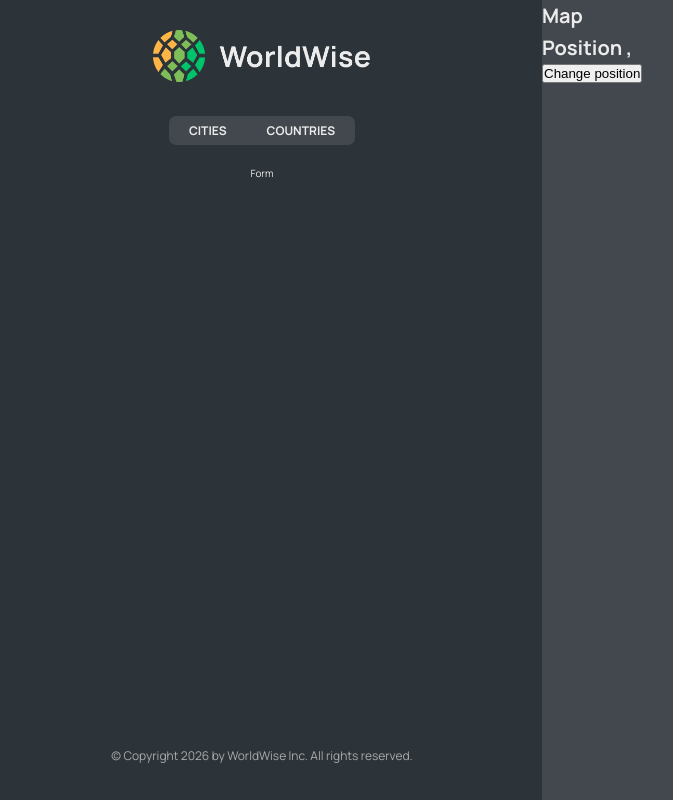
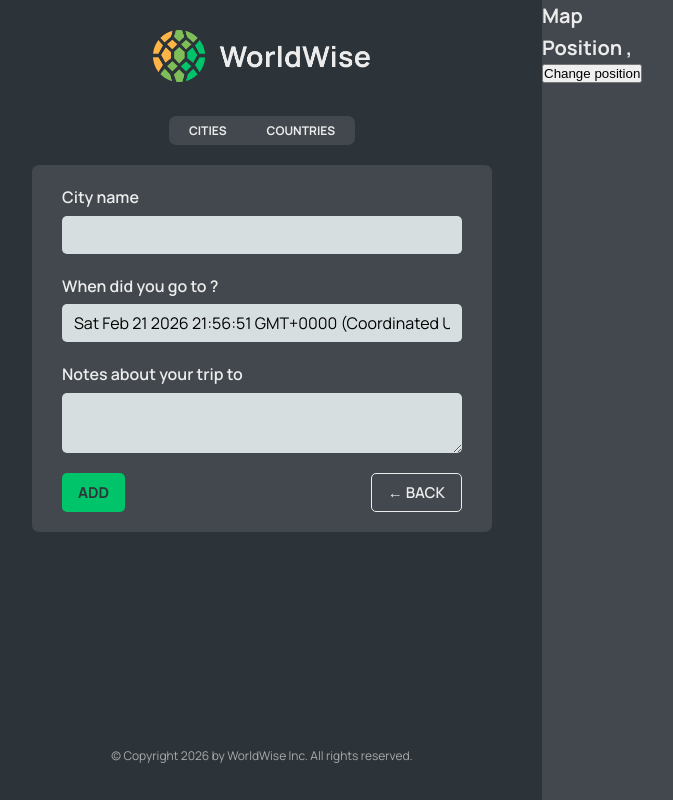
Before and after one commit to karmartir/11-worldwise, a React (Vite) app: page /app/form in a window 1280 px wide. Shown: the whole page, without its empty margins (18-691 px from the left). Built offline with nearby package versions, Linux system fonts and the light colour scheme; data requests are answered from the project's data file.

Commit message:
Programmatic Navigation with useNavigate

```diff
--- a/src/App.jsx
+++ b/src/App.jsx
@@ -9,6 +9,7 @@ import Login from "./pages/Login";
 import CityList from "./components/CityList";
 import CountryList from "./components/CountryList";
 import City from "./components/City";
+import Form from "./components/Form";
 
 const BASE_URL = "http://localhost:9000";
 function App() {
@@ -54,7 +55,7 @@ function App() {
             path="countries"
             element={<CountryList cities={cities} isLoading={isLoading} />}
           />
-          <Route path="form" element={<p>Form</p>} />
+          <Route path="form" element={<Form />} />
         </Route>
         <Route path="*" element={<PageNotFound />} />
       </Routes>
--- a/src/components/Form.jsx
+++ b/src/components/Form.jsx
@@ -1,8 +1,9 @@
 // "https://api.bigdatacloud.net/data/reverse-geocode-client?latitude=0&longitude=0"
 
 import { useState } from "react";
-
+import { useNavigate } from "react-router-dom";
 import styles from "./Form.module.css";
+import Button from "./Button";
 
 export function convertToEmoji(countryCode) {
   const codePoints = countryCode
@@ -13,6 +14,7 @@ export function convertToEmoji(countryCode) {
 }
 
 function Form() {
+  const navigate = useNavigate();
   const [cityName, setCityName] = useState("");
   const [country, setCountry] = useState("");
   const [date, setDate] = useState(new Date());
@@ -49,8 +51,16 @@ function Form() {
       </div>
 
       <div className={styles.buttons}>
-        <button>Add</button>
-        <button>&larr; Back</button>
+        <Button type="primary">Add</Button>
+        <Button
+          type="back"
+          onClick={(e) => {
+            e.preventDefault();
+            navigate(-1);
+          }}
+        >
+          &larr; Back
+        </Button>
       </div>
     </form>
   );
--- a/src/components/Map.jsx
+++ b/src/components/Map.jsx
@@ -1,12 +1,18 @@
-import { useSearchParams } from "react-router-dom";
+import { useNavigate, useSearchParams } from "react-router-dom";
 import styles from "./Map.module.css";
 function Map() {
+  const navigate = useNavigate();
   const [searchParams, setSearchParams] = useSearchParams();
   const lat = searchParams.get("lat");
   const lng = searchParams.get("lng");
 
   return (
-    <div className={styles.mapContainer}>
+    <div
+      className={styles.mapContainer}
+      onClick={() => {
+        navigate("form");
+      }}
+    >
       <h1>Map</h1>
       <h1>
         Position {lat}, {lng}
```
